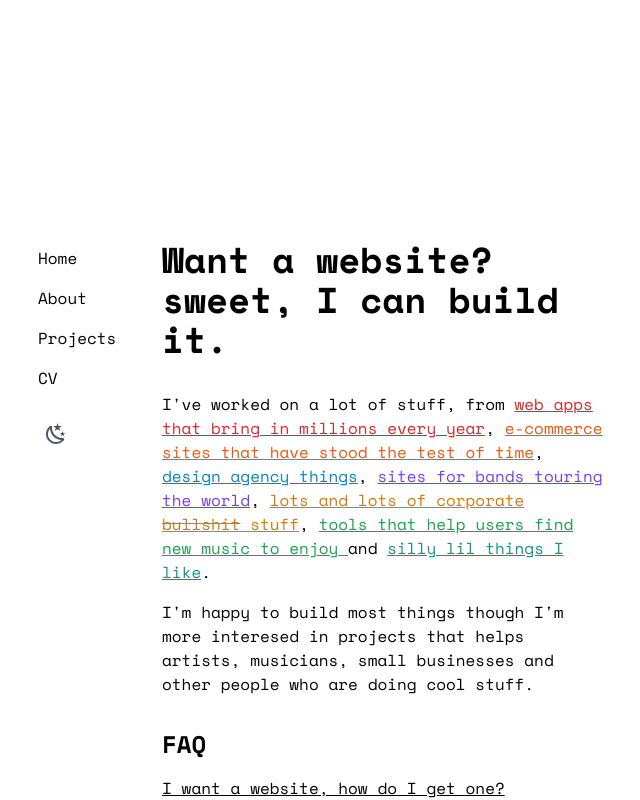
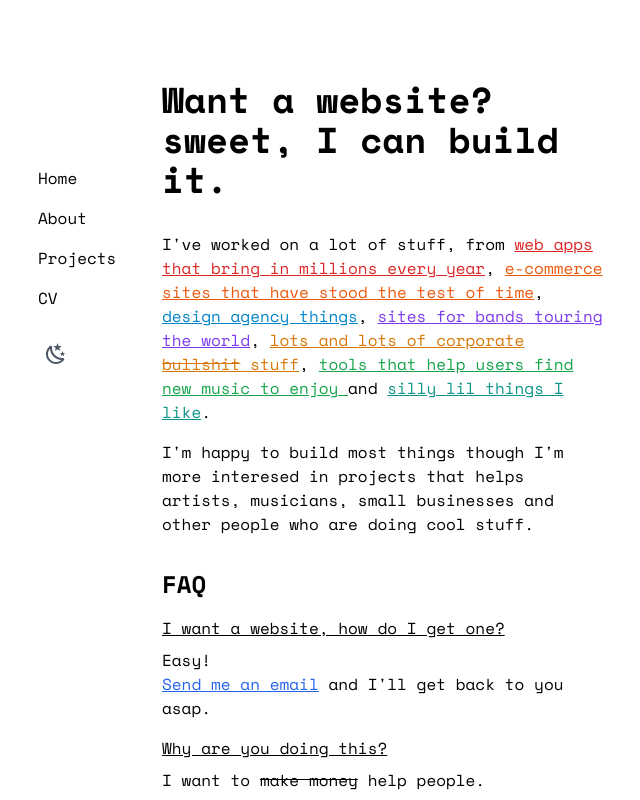
Before and after one commit to dcrgll/daaaan.com, a Next.js app: page /hire-me in a window 1280 px wide. Shown: the top 800 px of the page, without its empty margins (36-676 px from the left). Built offline with nearby package versions, Linux system fonts and the light colour scheme.

Commit message:
Update styling

```diff
--- a/next.config.js
+++ b/next.config.js
@@ -50,6 +50,11 @@ const nextConfig = {
 				permanent: true
 			},
 			{
+				source: '/twitter',
+				destination: 'https://www.twitter.com/dcrgll',
+				permanent: true
+			},
+			{
 				source: '/instagram',
 				destination: 'https://www.instagram.com/dncrgll',
 				permanent: true
--- a/src/components/layout/index.tsx
+++ b/src/components/layout/index.tsx
@@ -14,7 +14,7 @@ export default function Layout({ children }: { children: React.ReactNode }) {
 			className="max-w-4xl antialiased dark:bg-brand 2xl:mx-auto"
 			style={mono.style}
 		>
-			<div className="mb-4 mt-8 flex flex-col px-4 md:mx-4 md:mt-20 md:flex-row md:px-20 lg:mx-auto lg:mt-60">
+			<div className="mb-4 mt-8 flex flex-col px-4 md:mx-4 md:flex-row md:px-20 lg:mx-auto lg:mt-20">
 				<Navigation />
 				<main className="mt-20 flex w-full flex-col sm:max-w-md lg:mt-0">
 					{children}
--- a/src/components/navigation/index.tsx
+++ b/src/components/navigation/index.tsx
@@ -27,8 +27,8 @@ export default function Navigation() {
 	let pathname = usePathname() || '/'
 
 	return (
-		<aside className="md:-mx-4 md:w-[150px] md:flex-shrink-0  md:px-0">
-			<div className="flex items-center justify-between space-y-2 sm:top-40 md:sticky md:flex-col md:items-start md:space-y-8 lg:top-60">
+		<aside className="md:-mx-4 md:w-[150px] md:flex-shrink-0 md:px-0">
+			<div className="flex items-center justify-between space-y-2 sm:top-40 md:sticky md:flex-col md:items-start md:space-y-8 ">
 				<nav className="sticky flex justify-center space-x-2 sm:mt-[6px] md:flex-col md:justify-start md:space-x-0 md:space-y-4">
 					{navigationLinks.map(({ href, label, external }) => {
 						return (
```
